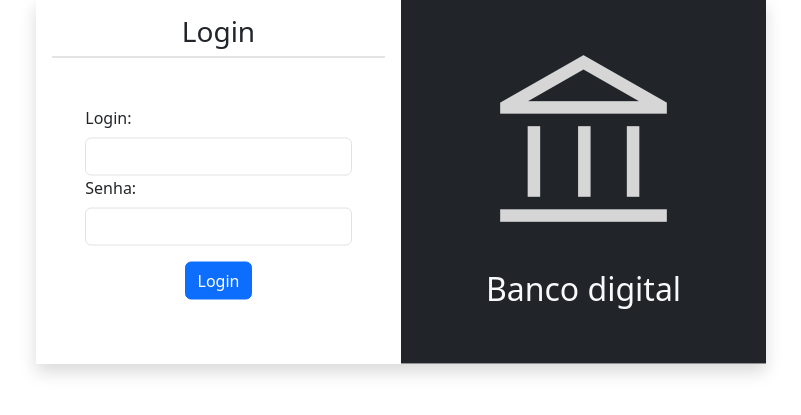
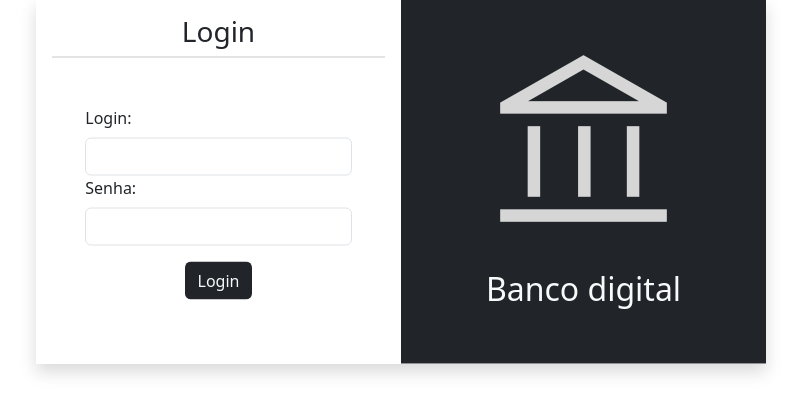
Before and after one commit to caiorodriveira/banco-PHP, a PHP site: page /login.php in a window 1280 px wide. Shown: the part 219-634 px from the top of the page, without its empty margins (239-1040 px from the left). Run offline with PHP 8.4, Linux system fonts and the light colour scheme.

Commit message:
REFACTOR - troca cor botão login

```diff
--- a/login.php
+++ b/login.php
@@ -69,7 +69,7 @@ if(!empty($_POST['login']) && !empty($_POST['senha'])){
                     </div>
                     <?php endif?>
                     <div class="action d-flex justify-content-center mt-3">
-                        <button type="submit" class="btn btn-primary">Login</button>
+                        <button type="submit" class="btn bg-dark text-light">Login</button>
                     </div>
                 </form>
             </div>
```
